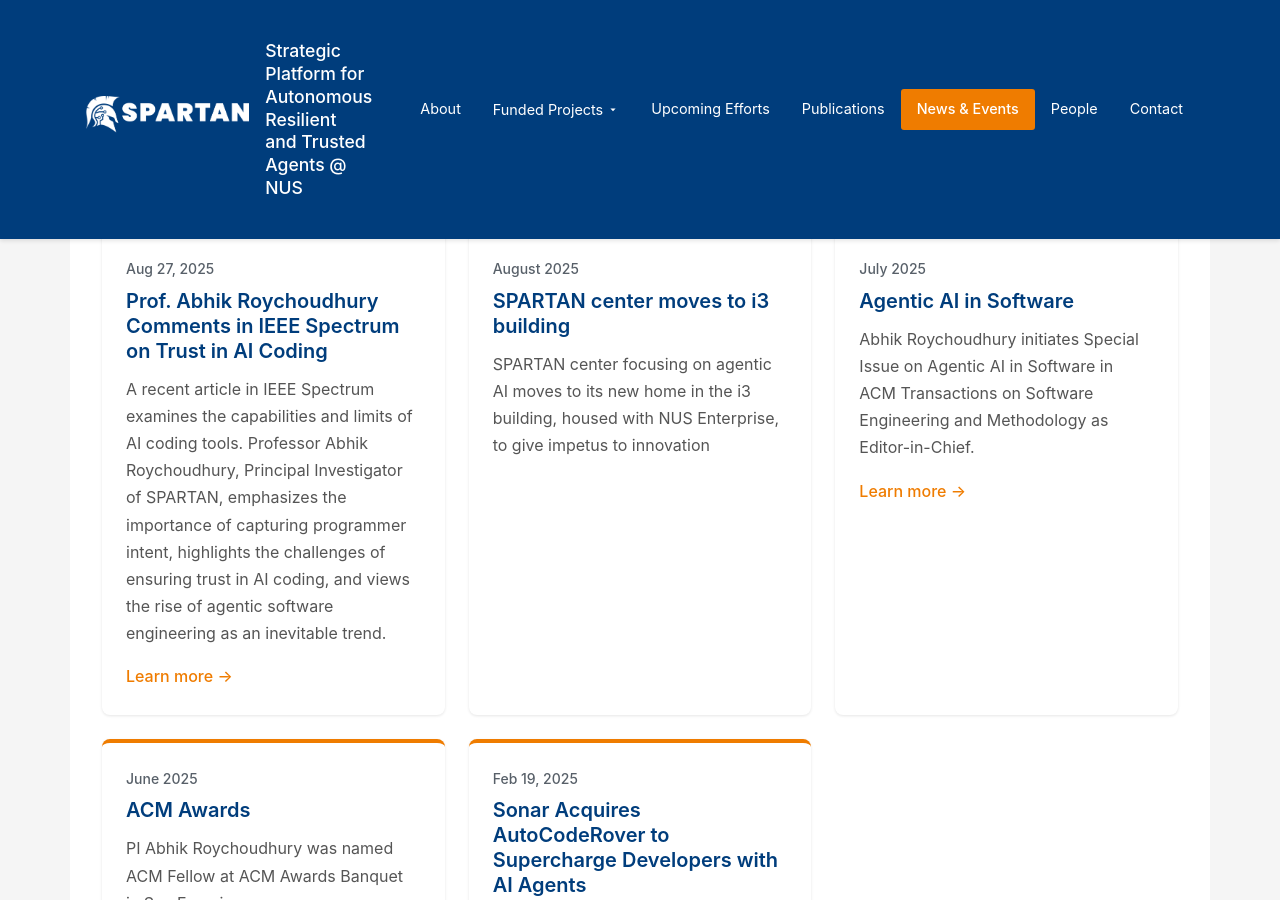
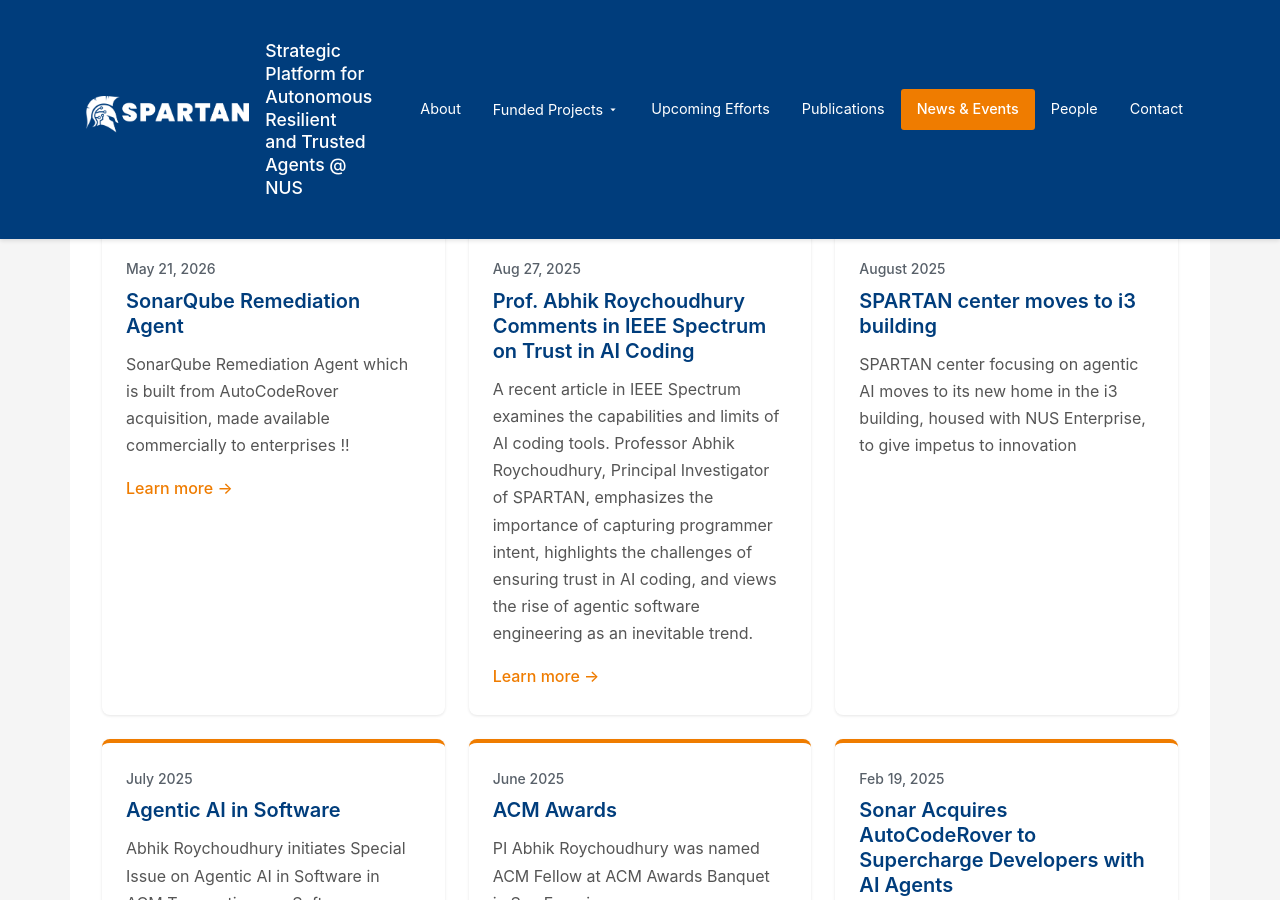
Before and after one commit to spartan-nus/spartan-nus.github.io, a Jekyll site: the page built from news.md, in a window 1280 px wide and 900 px high, scrolled down 1079 px. Built offline with Jekyll 4.4.1, drawn with Linux system fonts in a browser that asks for light colours.

Commit message:
Update news.yml

```diff
--- a/_data/news.yml
+++ b/_data/news.yml
@@ -1,3 +1,9 @@
+- date: "May 21, 2026"
+  title: "SonarQube Remediation Agent"
+  description: "SonarQube Remediation Agent which is built from AutoCodeRover  acquisition, made available
+				commercially to enterprises !!"
+  link: "https://www.linkedin.com/posts/abhik-roychoudhury-189352137_autocoderover-work-on-program-repair-launched-share-7463221834130464768-f22r/"
+
 - date: "Aug 27, 2025"
   title: "Prof. Abhik Roychoudhury Comments in IEEE Spectrum on Trust in AI Coding"
   description: "A recent article in IEEE Spectrum examines the capabilities and limits of AI coding tools. Professor Abhik Roychoudhury, Principal Investigator of SPARTAN, emphasizes the importance of capturing programmer intent, highlights the challenges of ensuring trust in AI coding, and views the rise of agentic software engineering as an inevitable trend."
```
